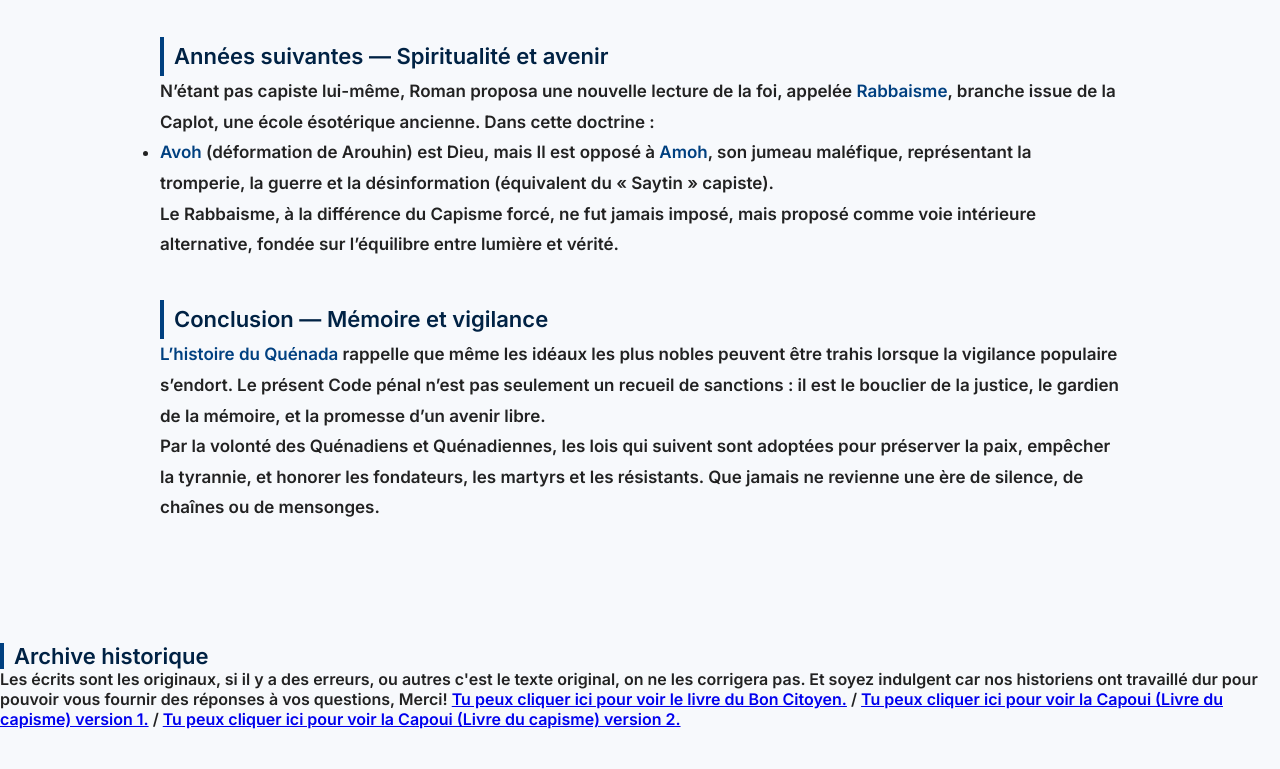
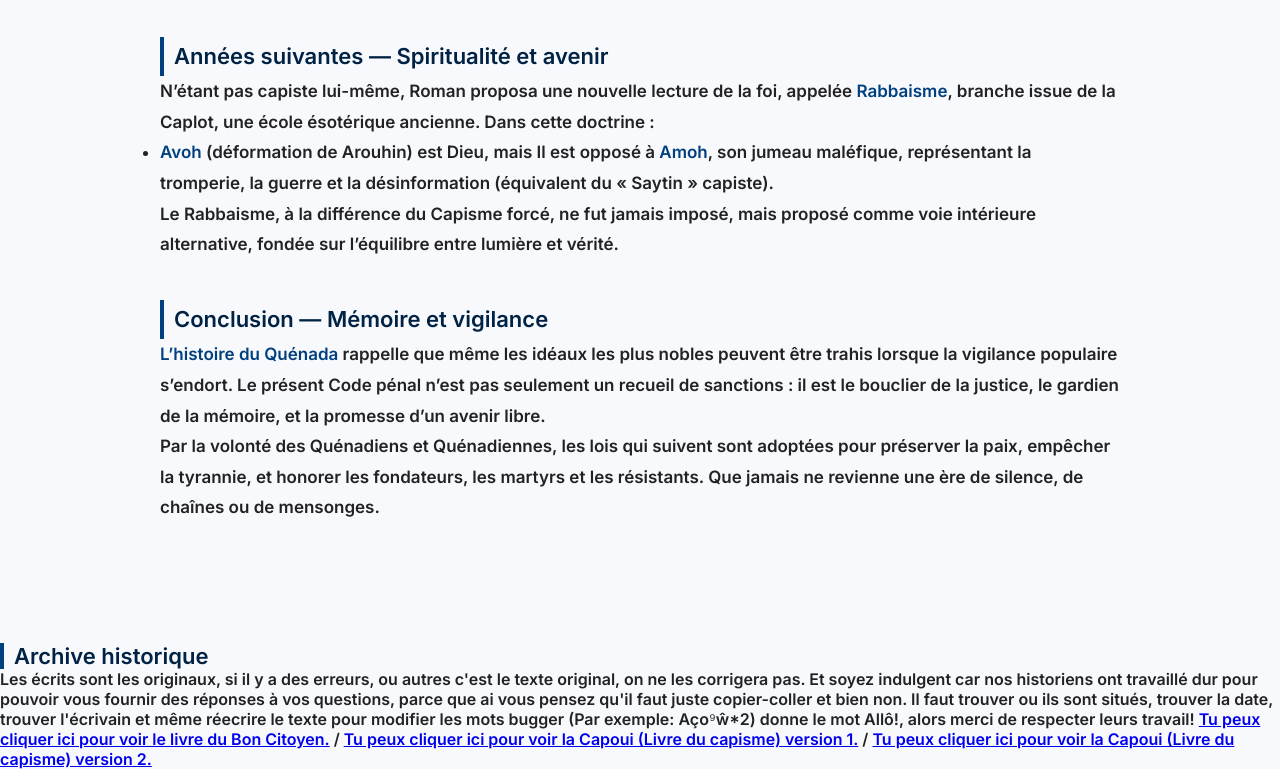
Before and after one commit to caplotz/Quenada, a plain HTML site: page histoire/index.html in a window 1280 px wide. Shown: the part 1976-2745 px from the top of the page. Before the commit the page ends 2705 px from the top, so only its background shows below. Drawn offline with Linux system fonts and the light colour scheme.

Commit message:
Update index.html

```diff
--- a/histoire/index.html
+++ b/histoire/index.html
@@ -276,7 +276,7 @@
 </main>
 
 <h2>Archive historique</h2>
-  <p>Les écrits sont les originaux, si  il y a des erreurs, ou autres c'est le texte original, on ne les corrigera pas. Et soyez indulgent car nos historiens ont travaillé dur pour pouvoir vous fournir des réponses à vos questions, Merci! <strong><a href="doc/boncitoyen.txt" download>Tu peux cliquer ici pour voir le livre du Bon Citoyen.</a></strong> / <strong><a href="doc/capoui.txt" download>Tu peux cliquer ici pour voir la Capoui (Livre du capisme) version 1.</a></strong> / <strong><a href="doc/capoui2.txt" download>Tu peux cliquer ici pour voir la Capoui (Livre du capisme) version 2.</a></strong> </p>
+  <p>Les écrits sont les originaux, si  il y a des erreurs, ou autres c'est le texte original, on ne les corrigera pas. Et soyez indulgent car nos historiens ont travaillé dur pour pouvoir vous fournir des réponses à vos questions, parce que ai vous pensez qu'il faut juste copier-coller et bien non. Il faut trouver ou ils sont situés, trouver la date, trouver l'écrivain et même réecrire le texte pour modifier les mots bugger (Par exemple: Aço⁹ŵ*2) donne le mot Allô!, alors merci de respecter leurs travail! <strong><a href="doc/boncitoyen.txt" download>Tu peux cliquer ici pour voir le livre du Bon Citoyen.</a></strong> / <strong><a href="doc/capoui.txt" download>Tu peux cliquer ici pour voir la Capoui (Livre du capisme) version 1.</a></strong> / <strong><a href="doc/capoui2.txt" download>Tu peux cliquer ici pour voir la Capoui (Livre du capisme) version 2.</a></strong> </p>
 
 
 <script>
```
